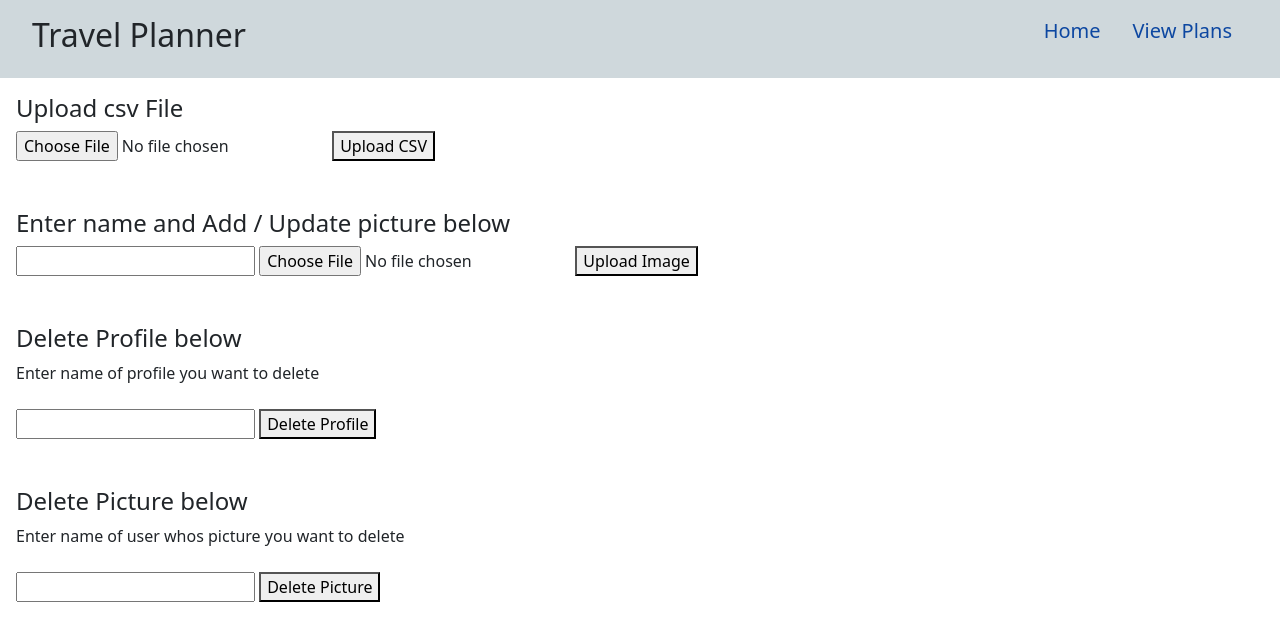
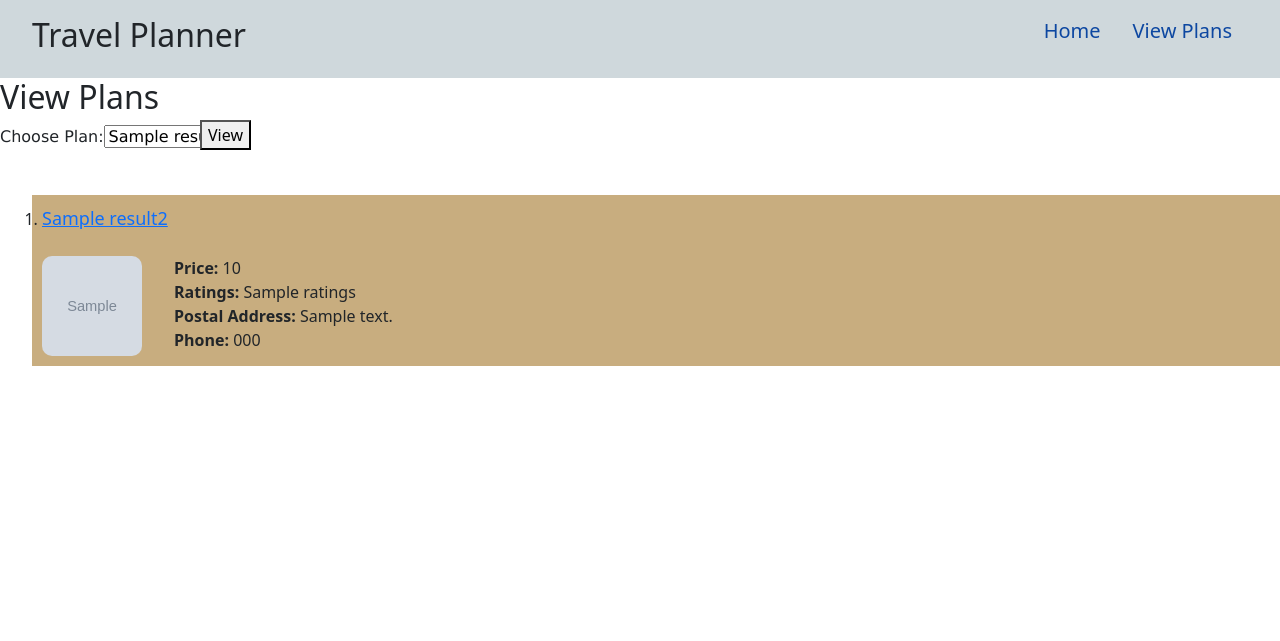
Before and after one commit to RushikeshBhagat/Collaborative-travel-management-system, a Flask app: template templates/viewPlan.html in a window 1280 px wide. Shown: the top 641 px of the page. Run offline with Flask 2, Linux system fonts and the light colour scheme; the template is opened without the code that fills it: most values are stand-ins (such as "Sample title", 1, 10 or a date in 2020); grey boxes marked "Sample" are stand-in pictures; some libraries are stand-ins or nearby versions.

Commit message:
View Plan added

```diff
--- a/app.py
+++ b/app.py
@@ -14,8 +14,8 @@
 conn = mysql.connector.connect(user="root", password="e~oJ^vNcTm5^.2BD", host="34.28.144.64", database="cloud-computing-db")
 
 crsr = conn.cursor(dictionary=True)
-crsr.execute("select * from Persons;")
-#print(crsr.fetchall())
+'''crsr.execute("select * from Plans;")
+print(crsr.fetchall())'''
 
 
 app = Flask(__name__)
@@ -50,7 +50,6 @@
             term = request.form["name"]
             plan_name = request.form["plan_name"]
 
-
         #crsr = conn.cursor(dictionary=True)
         crsr.reset()
         crsr.execute("select name from Plans;")
@@ -80,6 +79,27 @@
         #print(business_data)
     return render_template('createPlan.html')
 
+@app.route("/viewPlan", methods=['GET','POST'])
+def viewPlan():
+    crsr.reset()
+    crsr.execute("select * from Plans;")
+    result1=crsr.fetchall()
+
+
+    #crsr.execute("INSERT into Places (plan_id, bizid, bizname, bizurl, price, ratings, address, phone, imgurl) values (24, 'ub4SJIWsZRtsowxzqYYR6t','Creative Hands','https://www.yelp.com/biz/creative-hands-arlington-2','',4.0,'2225 W Park Row Dr','(817) 695-2677','https://s3-media2.fl.yelpcdn.com/bphoto/sQF94-D7zlutaJ2hI2_P3w/o.jpg');")
+    conn.commit()
+    #print(result2)
+    selectValue = request.form.get('jobid')
+    print(selectValue)
+    if request.method == 'POST':
+        if 'view' in request.form :
+
+            crsr.execute("select * from Places where plan_id='"+selectValue+"';")
+            result2=crsr.fetchall()
+            conn.commit()
+            return render_template('viewPlan.html', result1=result1, result2=result2)
+
+    return render_template('viewPlan.html',result1=result1)
 
 if __name__ == '__main__':
     app.run(debug=True)
--- a/static/styles.css
+++ b/static/styles.css
@@ -71,3 +71,9 @@
   left: 275px;
   top: -5px;
 }
+
+.viewPlan {
+  position: relative;
+  left: 200px;
+  top: -45px;
+}
--- a/templates/index.html
+++ b/templates/index.html
@@ -19,7 +19,7 @@
       <ul>
         <li><a class="navbar-brand" href="{{url_for('index')}}">Home</a></li>
         <li>
-          <a class="navbar-brand" href="{{url_for('index')}}">View Plans</a>
+          <a class="navbar-brand" href="{{url_for('viewPlan')}}">View Plans</a>
         </li>
       </ul>
     </nav>
--- a/templates/viewPlan.html
+++ b/templates/viewPlan.html
@@ -19,45 +19,45 @@
       <ul>
         <li><a class="navbar-brand" href="{{url_for('index')}}">Home</a></li>
         <li>
-          <a class="navbar-brand" href="{{url_for('index')}}">View Plans</a>
+          <a class="navbar-brand" href="{{url_for('viewPlan')}}">View Plans</a>
         </li>
       </ul>
     </nav>
 
-    <div class="p-3">
-      <h4>Upload csv File</h4>
+    <h2>View Plans</h2>
 
-      <form action="/upload" method="post" enctype="multipart/form-data">
-        <input type="file" name="csvfile" id="" />
-        <button type="submit">Upload CSV</button>
-      </form>
-      <br />
-      <br />
+    <form action="/viewPlan" method="post">
+      <p style="font-family: verdana">
+        Choose Plan:<select name="jobid" style="font-family: verdana">
+          {% for j in result1 %}
+          <option value="{{j.id}}">{{j.name}}</option>
+          {% endfor %}
+        </select>
+      </p>
+      <button class="viewPlan" name="view" type="submit">View</button>
+    </form>
 
-      <form action="/upload" method="post" enctype="multipart/form-data">
-        <h4>Enter name and Add / Update picture below</h4>
-        <input type="text" name="username" />
-        <input type="file" name="imagefile" id="" />
-        <button type="submit">Upload Image</button>
-      </form>
-      <br /><br />
-      <h4>Delete Profile below</h4>
-      <form action="/upload" method="post">
-        Enter name of profile you want to delete
-        <br /><br />
-        <input type="text" name="name" />
-        <button type="submit">Delete Profile</button>
-      </form>
+    <ol>
+      {% for b in result2 %}
+        <div class ="biz" >
+          <li>
+            <a href="{{b.bizurl}}" target="_blank"> {{b.bizname}}  </a>
+            <br><br>
+            <ul>
+            <b> Price: </b> {{b.price}} <br>
+            <b> Ratings: </b> {{b.ratings}} <br>
+            <b> Postal Address: </b>
+            {{b.address}} <br>
+            <b> Phone: </b> {{b.phone}} <br>
+            </ul>
+            <img src= "{{b.imgurl }}" height="100px" width="100px"></img>
+          </li>
+        </div> <br>
+      {% endfor %}
+    </ol>
 
-      <br /><br />
-      <h4>Delete Picture below</h4>
-      <form action="/upload" method="post">
-        Enter name of user whos picture you want to delete
-        <br /><br />
-        <input type="text" name="picture" />
-        <button type="submit">Delete Picture</button>
-      </form>
-    </div>
+
+
 
     <script
       src="https://cdn.jsdelivr.net/npm/bootstrap@5.1.3/dist/js/bootstrap.bundle.min.js"
```
Also changed, not shown: templates/createPlan.html (+6 -5 lines).
